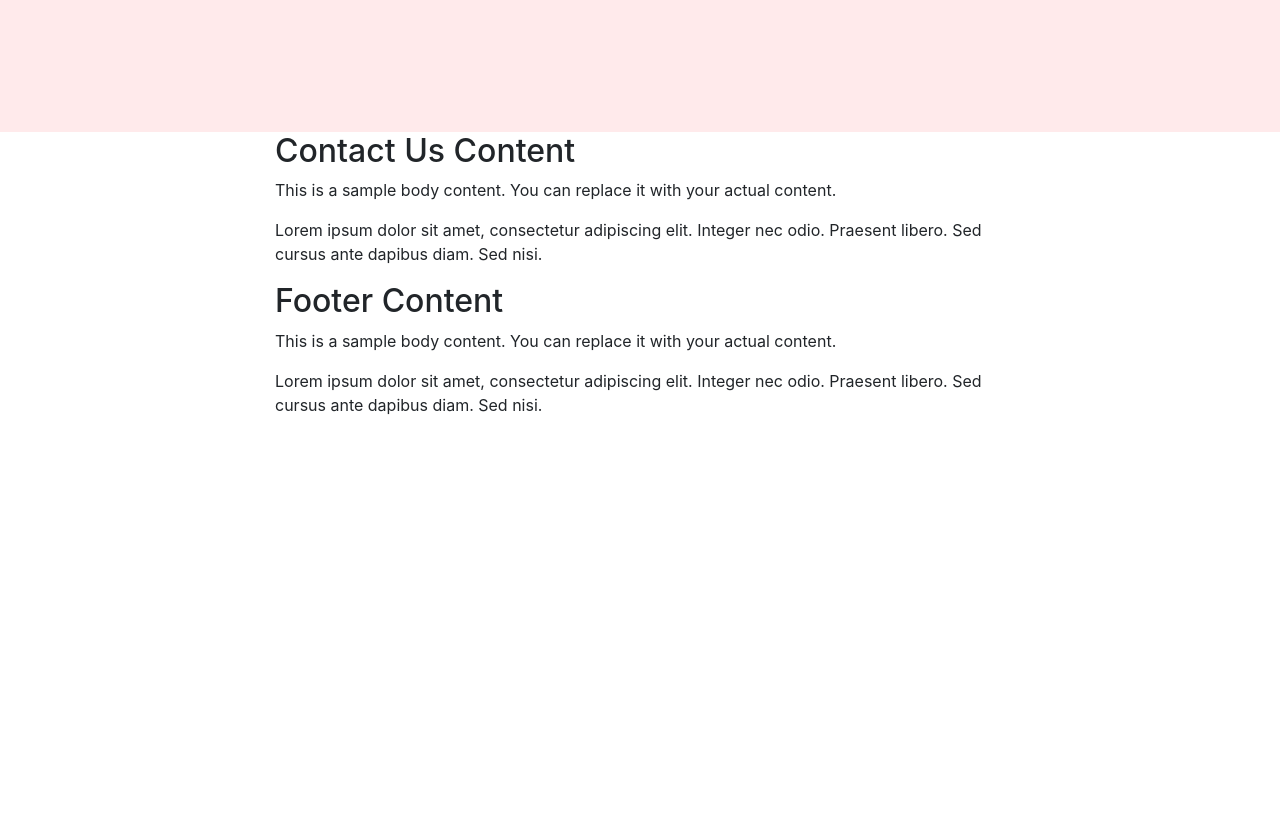
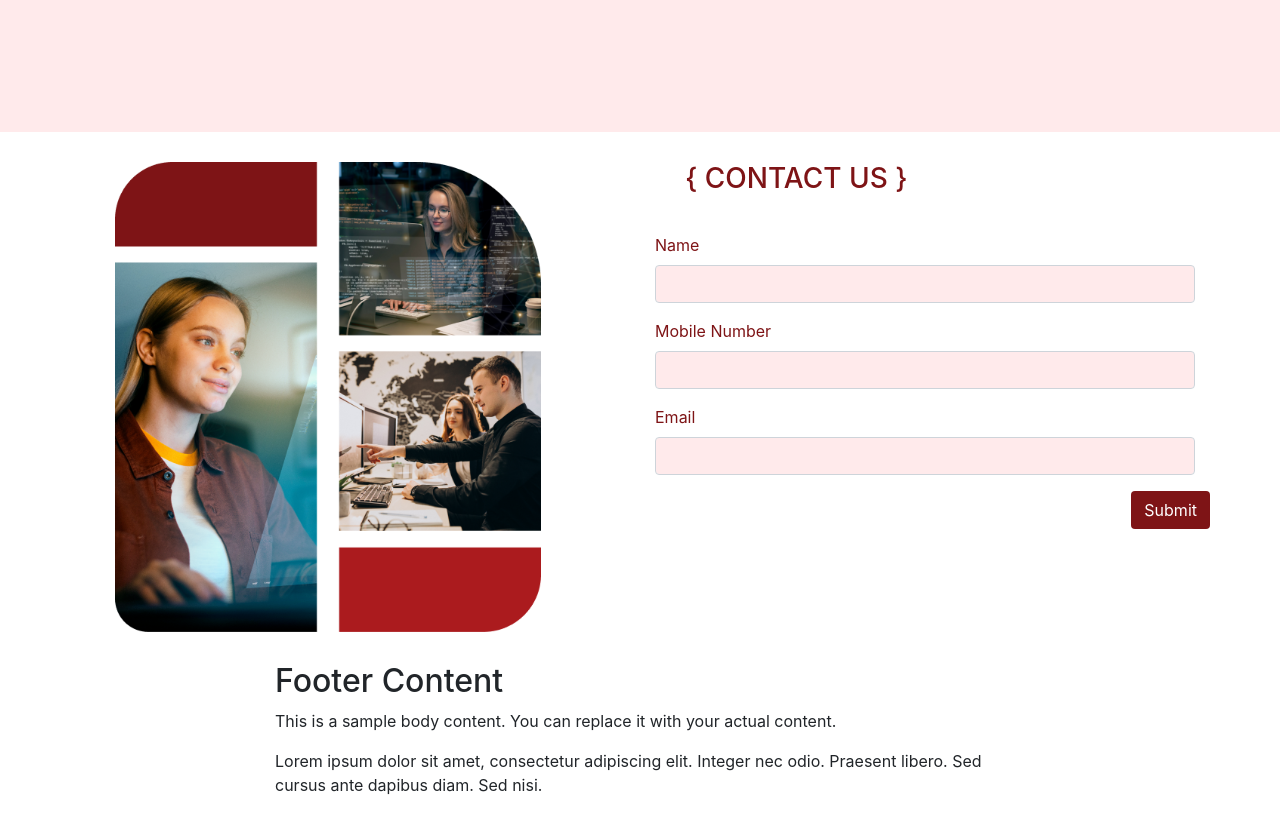
Before and after one commit to Randula98/Bulls-eye-assignment, a plain HTML site: page index.html in a window 1280 px wide. Shown: the part 3760-4573 px from the top of the page. Before the commit the page ends 4193 px from the top, so only its background shows below. Drawn offline with nearby package versions, Linux system fonts and the light colour scheme.

Commit message:
Contact Us Component Implemented

```diff
--- a/components/ContactUs.html
+++ b/components/ContactUs.html
@@ -1,11 +1,35 @@
 <section id="contactus-content">
     <div class="container">
         <div class="row">
-            <div class="col-md-8">
-                <h2>Contact Us Content</h2>
-                <p>This is a sample body content. You can replace it with your actual content.</p>
-                <p>Lorem ipsum dolor sit amet, consectetur adipiscing elit. Integer nec odio. Praesent libero. Sed
-                    cursus ante dapibus diam. Sed nisi.</p>
+            <div class="col d-none d-md-flex">
+                <img class="contactus-image" src="../assets/contactus.png" alt="contactun-image">
+            </div>
+            <div class="col">
+                <div class="contactus-form">
+                    <h3 class="contactus-header">{ CONTACT US }</h3>
+
+                    <label for="name" class="input-label">Name</label>
+                    <div class="input-group mb-3">
+                        <input type="text" class="form-control" id="basic-url" aria-describedby="basic-addon3">
+                    </div>
+
+                    <label for="mobile-number" class="input-label">Mobile Number</label>
+                    <div class="input-group mb-3">
+                        <input type="text" class="form-control" id="basic-url" aria-describedby="basic-addon3">
+                    </div>
+
+                    <label for="email" class="input-label">Email</label>
+                    <div class="input-group mb-3">
+                        <input type="text" class="form-control" id="basic-url" aria-describedby="basic-addon3">
+                    </div>
+
+                    <div class="row submit-button-row">
+                        <button type="submit" class="btn btn-submit">Submit</button>
+                    </div>
+                </div>
+
+
+
             </div>
         </div>
     </div>
--- a/index.html
+++ b/index.html
@@ -14,6 +14,7 @@
     <link rel="stylesheet" href="styles/solutions.css">
     <link rel="stylesheet" href="styles/products.css">
     <link rel="stylesheet" href="styles/industries.css">
+    <link rel="stylesheet" href="styles/contactus.css">
 
     <!-- open-sans font-family -->
     <link rel="preconnect" href="https://fonts.googleapis.com">
--- /dev/null
+++ b/styles/contactus.css
@@ -0,0 +1,28 @@
+.contactus-image {
+    padding: 30px;
+    width: 90%;
+}
+
+.contactus-header {
+    padding: 30px;
+    color: #7E1416;
+    text-align: left;
+}
+
+label.input-label {
+    color: #7E1416;
+}
+
+input.form-control {
+    background-color: #ffeaeb;
+}
+
+.submit-button-row {
+    display: flex;
+    justify-content: flex-end;
+}
+
+.btn-submit {
+    background-color: #7E1416;
+    color: white;
+}
```
Also changed, not shown: components/NavBar.html (+1 -1 lines), assets/contactus.png (added).
